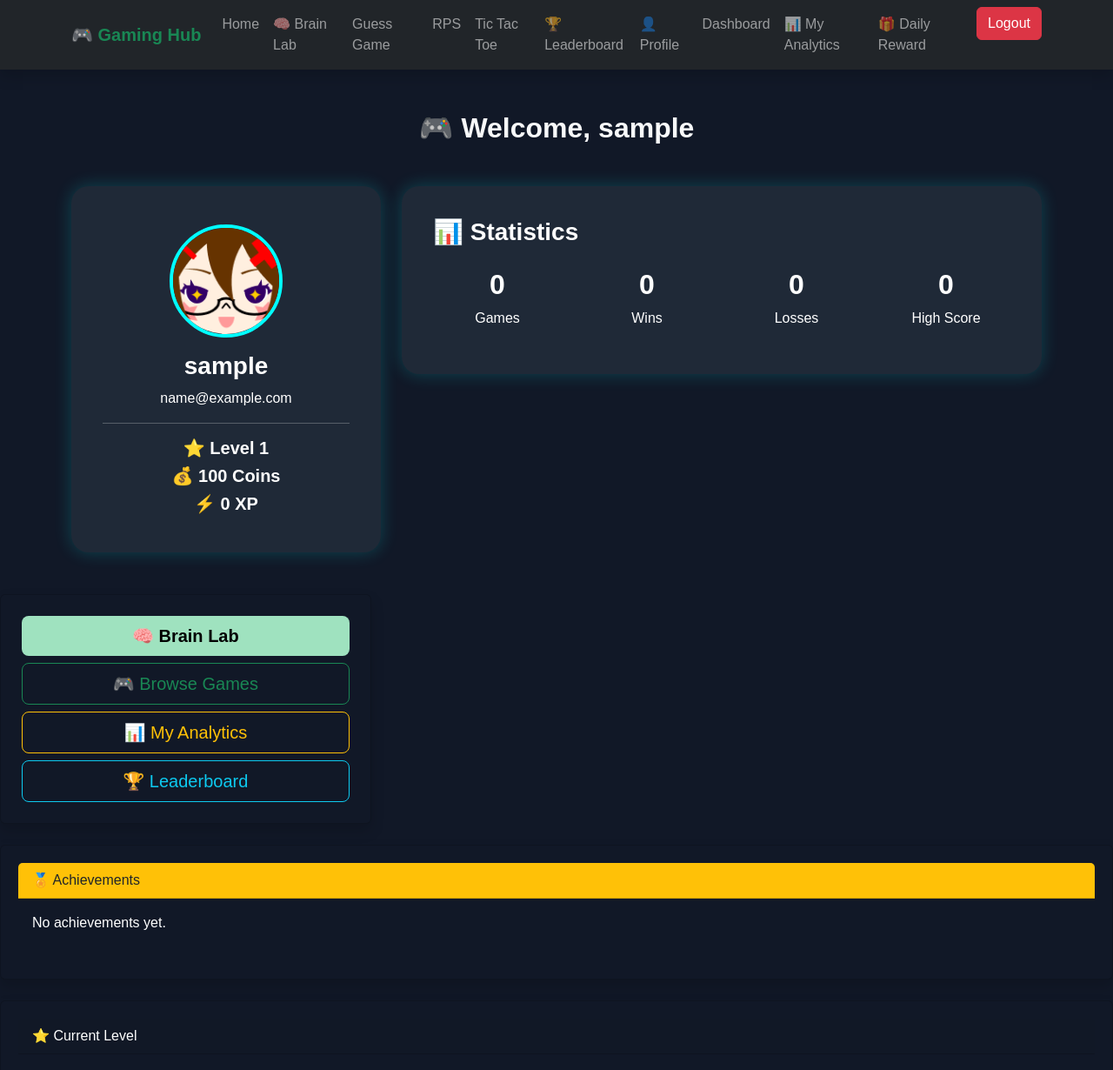
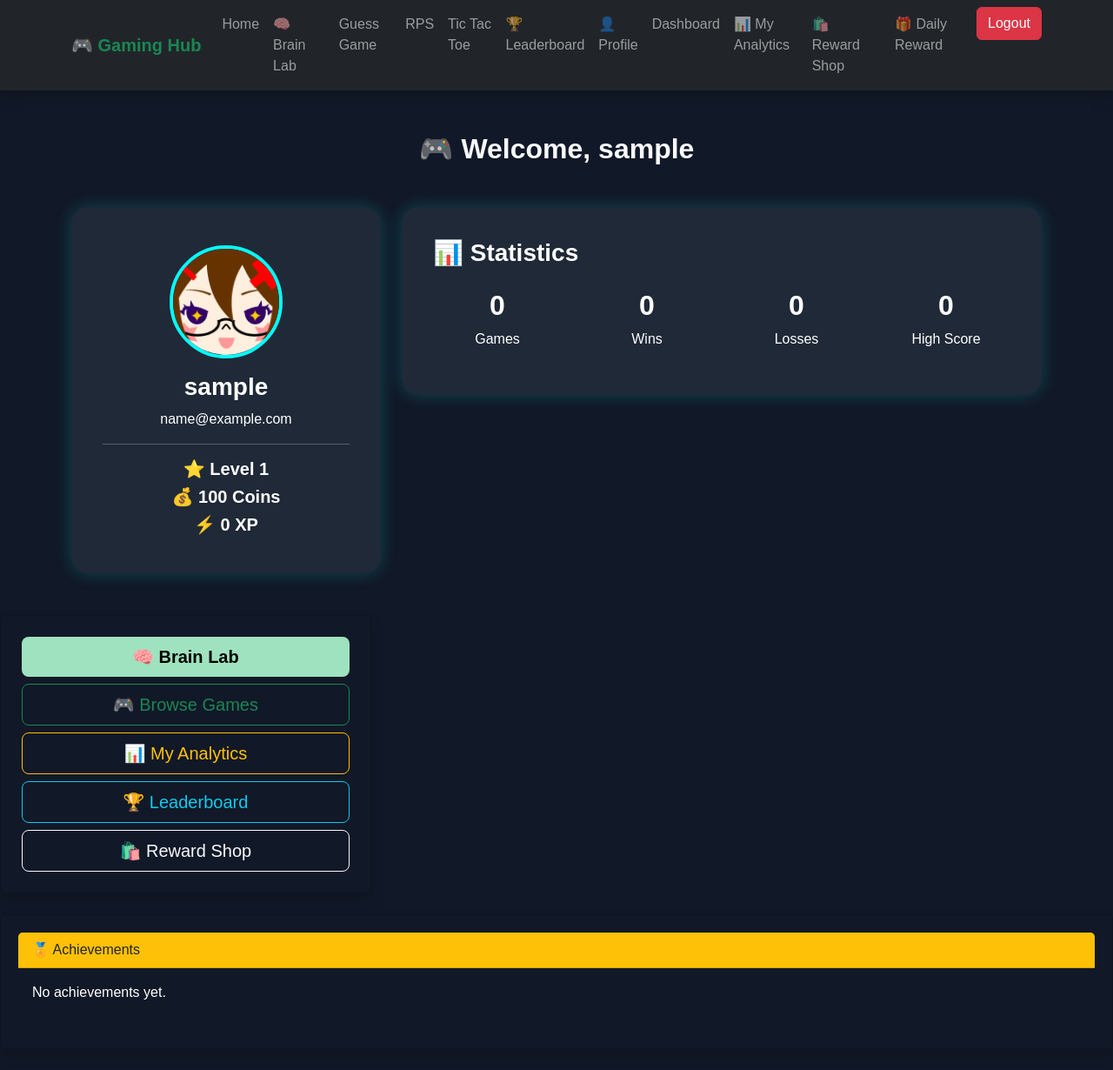
Before and after one commit to M-Bhargavi8/COGNEXA, a Flask app: page /dashboard in a window 1280 px wide. Shown: the top 1230 px of the page at 87% size. Run offline with Flask 3, Linux system fonts and the light colour scheme; the visitor is signed in with stand-in values (Sample User, id 1); data that the repository does not hold is empty.

Commit message:
feat: extend routes/rewards.py with shop routes, add nav/dashboard links
4 new routes on the existing rewards blueprint rather than a new one
-- the spec groups "Rewards / Shop" as one nav concept, and this
blueprint already owns the daily-claim route, so extending it keeps
reward-adjacent logic in one place instead of splitting it across two
blueprints for no real reason.

GET /rewards/shop groups items by type and hands the template
owned_ids (for "owned" vs "buy" state) and booster_active. buy/equip/
unequip all flash a message and redirect back to the shop page --
same pattern as the daily claim route already uses, not a new one.

Nav link and dashboard button added; templates/shop.html itself is
the next commit, so hitting /rewards/shop 500s on template lookup
until then.

```diff
--- a/gaminghub/templates/base.html
+++ b/gaminghub/templates/base.html
@@ -114,6 +114,13 @@ href="{{ url_for('static', filename='css/game.css') }}">
     </li>
 
     <li class="nav-item">
+        <a class="nav-link"
+           href="{{ url_for('rewards.shop') }}">
+            🛍️ Reward Shop
+        </a>
+    </li>
+
+    <li class="nav-item">
 
 <a class="nav-link"
 
--- a/gaminghub/templates/dashboard.html
+++ b/gaminghub/templates/dashboard.html
@@ -114,9 +114,17 @@ class="btn btn-lg btn-outline-warning mb-2">
 
 <a
 href="{{ url_for('leaderboard.leaderboard_home') }}"
-class="btn btn-lg btn-outline-info">
+class="btn btn-lg btn-outline-info mb-2">
 
 🏆 Leaderboard
+
+</a>
+
+<a
+href="{{ url_for('rewards.shop') }}"
+class="btn btn-lg btn-outline-light">
+
+🛍️ Reward Shop
 
 </a>
 
```
Also changed, not shown: gaminghub/routes/rewards.py (+51 -1 lines).
